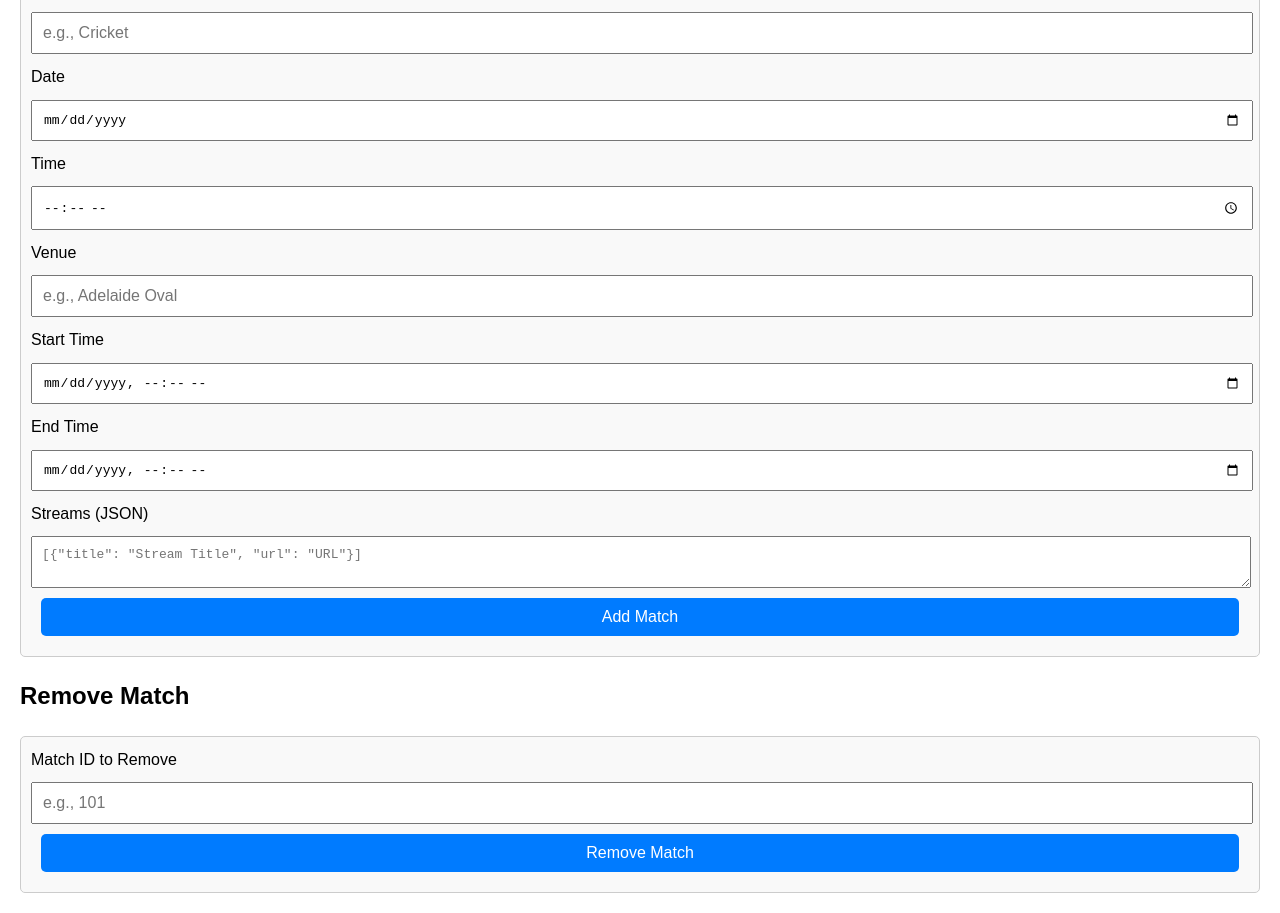
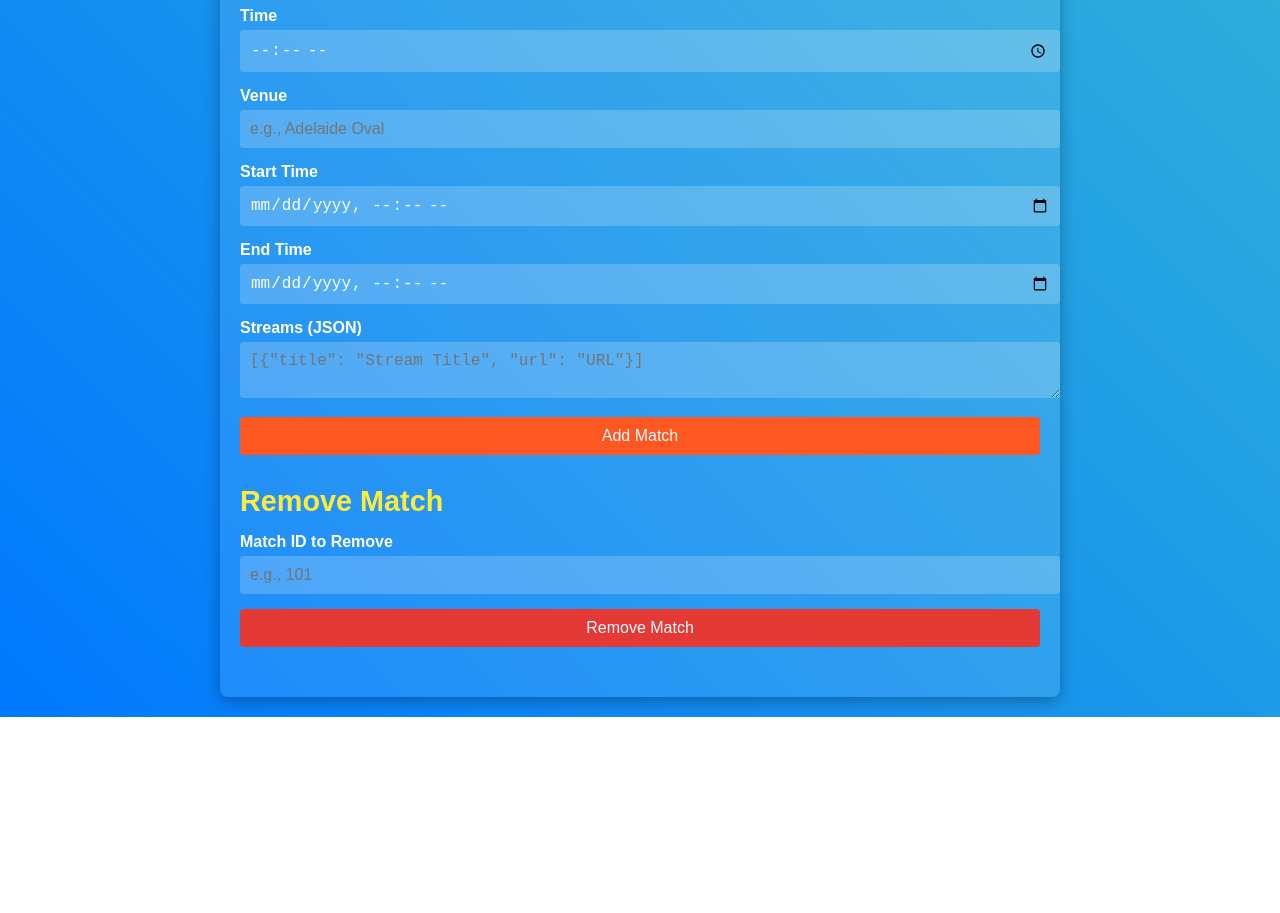
Before and after one commit to kasintv2-0/matches-api, a plain HTML site: page index.html in a window 1280 px wide. Shown: the part 1395-2308 px from the top of the page. After the commit the page ends 2112 px from the top, so only its background shows below. Drawn offline with Linux system fonts and the light colour scheme.

Commit message:
Update style.css

```diff
--- a/style.css
+++ b/style.css
@@ -1,46 +1,112 @@
+/* General Styles */
 body {
-  font-family: Arial, sans-serif;
-  margin: 20px;
-  line-height: 1.6;
+  font-family: 'Arial', sans-serif;
+  background: linear-gradient(45deg, #0078ff, #4cd3c2);
+  color: #fff;
+  margin: 0;
+  padding: 0;
 }
 
-h1 {
-  text-align: center;
-  color: #333;
+.container {
+  max-width: 800px;
+  margin: 20px auto;
+  padding: 20px;
+  background: rgba(255, 255, 255, 0.1);
+  border-radius: 8px;
+  box-shadow: 0 4px 15px rgba(0, 0, 0, 0.3);
 }
 
-form {
+/* Header */
+header {
+  text-align: center;
   margin-bottom: 20px;
-  padding: 10px;
-  border: 1px solid #ccc;
-  border-radius: 5px;
-  background: #f9f9f9;
 }
 
-form input, form textarea, form button {
-  display: block;
-  width: calc(100% - 20px);
-  margin: 10px auto;
-  padding: 10px;
-  font-size: 1em;
+header h1 {
+  font-size: 2.5rem;
+  color: #ffeb3b;
 }
 
-form button {
-  background: #007bff;
-  color: white;
-  border: none;
-  border-radius: 5px;
-  cursor: pointer;
+/* Section */
+section {
+  margin-bottom: 30px;
 }
 
-form button:hover {
-  background: #0056b3;
+section h2 {
+  font-size: 1.8rem;
+  margin-bottom: 15px;
+  color: #ffeb3b;
 }
 
+/* Form */
+.form-group {
+  margin-bottom: 15px;
+}
+
+label {
+  display: block;
+  margin-bottom: 5px;
+  font-weight: bold;
+}
+
+input, textarea, button {
+  width: 100%;
+  padding: 10px;
+  border: none;
+  border-radius: 4px;
+  font-size: 1rem;
+}
+
+input, textarea {
+  background: rgba(255, 255, 255, 0.2);
+  color: #fff;
+}
+
+textarea {
+  resize: vertical;
+}
+
+input:focus, textarea:focus {
+  outline: none;
+  background: rgba(255, 255, 255, 0.3);
+}
+
+button {
+  background: #ff5722;
+  color: #fff;
+  cursor: pointer;
+  transition: background 0.3s ease;
+}
+
+button:hover {
+  background: #e64a19;
+}
+
+/* Danger Button */
+.btn-danger {
+  background: #e53935;
+}
+
+.btn-danger:hover {
+  background: #c62828;
+}
+
+/* Matches Preview */
 #matches-preview {
-  white-space: pre-wrap;
+  background: rgba(255, 255, 255, 0.2);
   padding: 10px;
-  border: 1px solid #ccc;
-  border-radius: 5px;
-  background: #f9f9f9;
+  border-radius: 4px;
+  overflow-x: auto;
+  font-family: 'Courier New', Courier, monospace;
 }
+
+/* Responsive Design */
+@media (max-width: 600px) {
+  body {
+    padding: 10px;
+  }
+
+  header h1 {
+    font-size: 2rem;
+  }
+}
```
